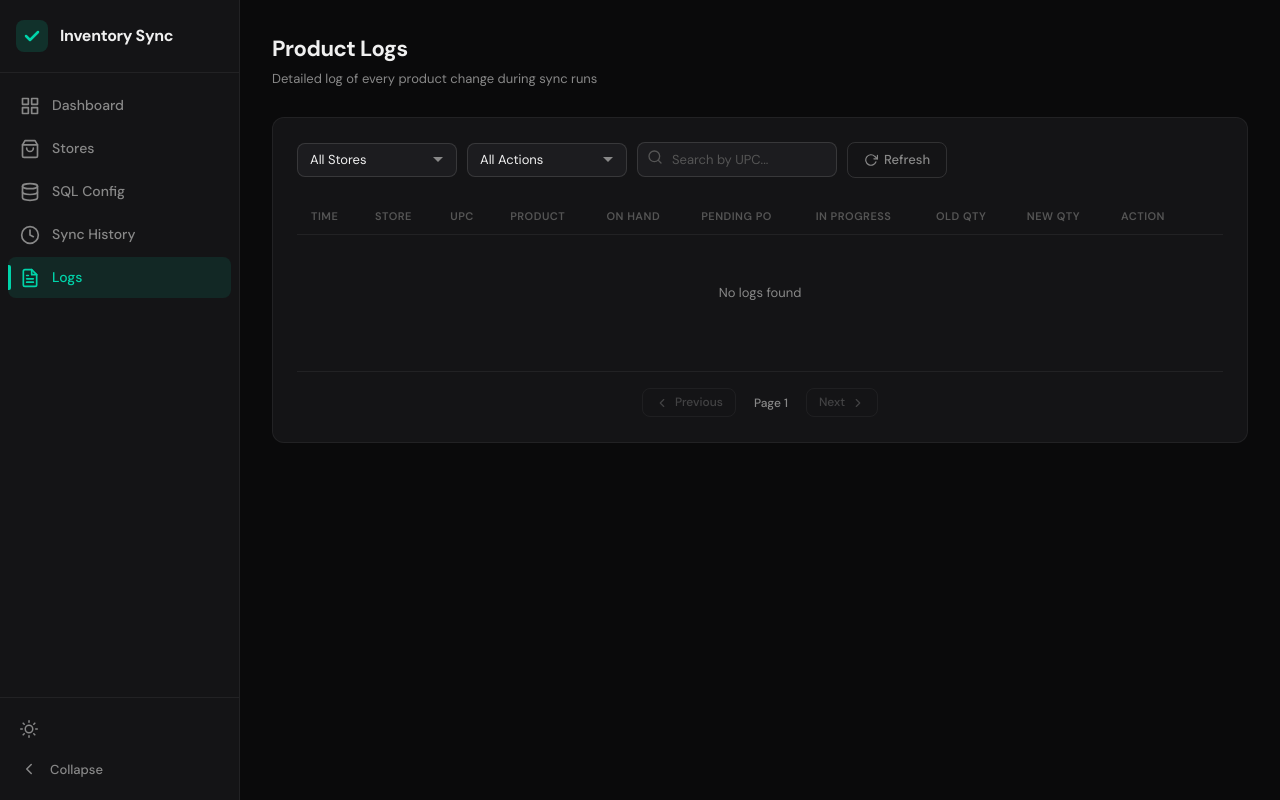
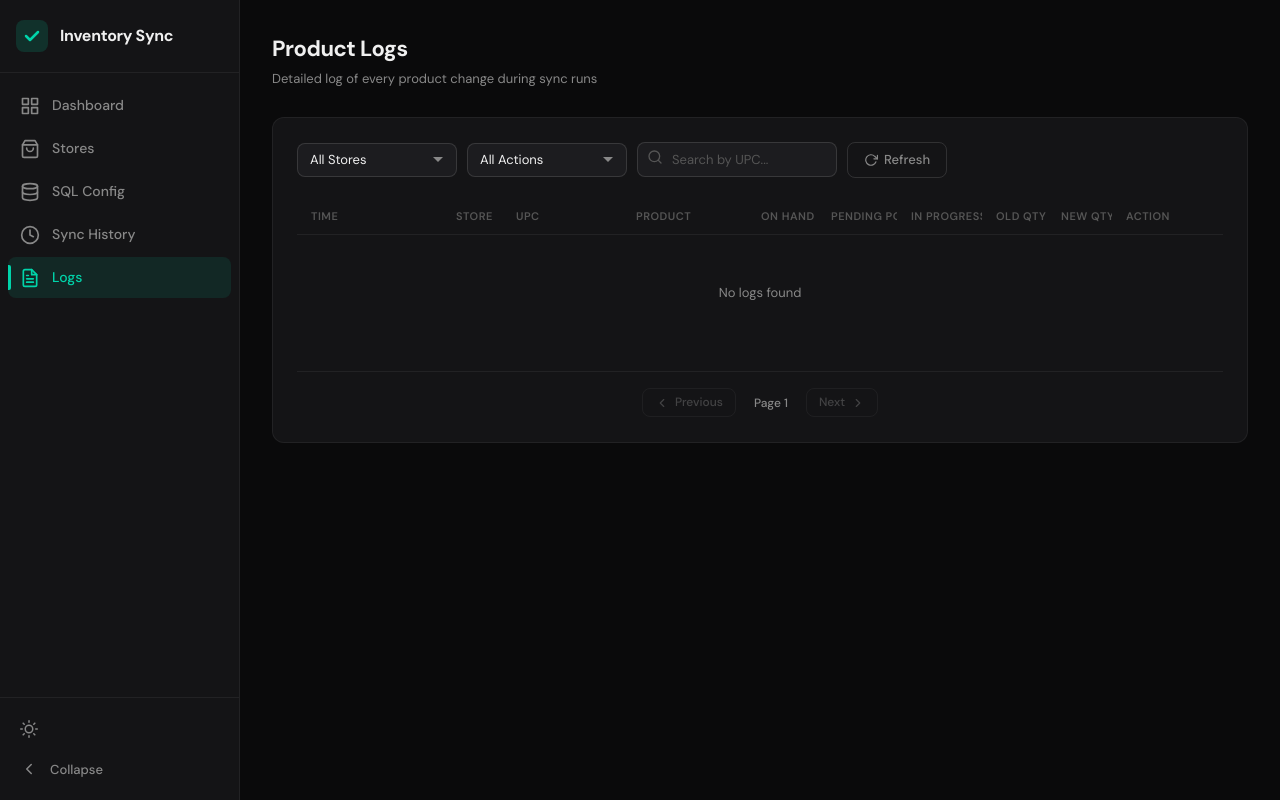
Before and after one commit to ruolez/inventory-sync, a Flask app: page /logs in a window 1280 px wide. Run offline with Flask 3, Linux system fonts and the light colour scheme; data that the repository does not hold is empty; some libraries are stand-ins or nearby versions.

Commit message:
fix(logs): use fixed table layout to give product column more space
Set explicit widths on all columns via colgroup so numeric and action
columns stay compact and product description gets the remaining space.

```diff
--- a/app/templates/logs.html
+++ b/app/templates/logs.html
@@ -97,7 +97,20 @@
                     </div>
 
                     <div class="table-wrapper">
-                        <table>
+                        <table style="table-layout: fixed; width: 100%;">
+                            <colgroup>
+                                <col style="width: 145px;">
+                                <col style="width: 60px;">
+                                <col style="width: 120px;">
+                                <col>
+                                <col style="width: 70px;">
+                                <col style="width: 80px;">
+                                <col style="width: 85px;">
+                                <col style="width: 65px;">
+                                <col style="width: 65px;">
+                                <col style="width: 75px;">
+                                <col style="width: 36px;">
+                            </colgroup>
                             <thead>
                                 <tr>
                                     <th>Time</th>
```
